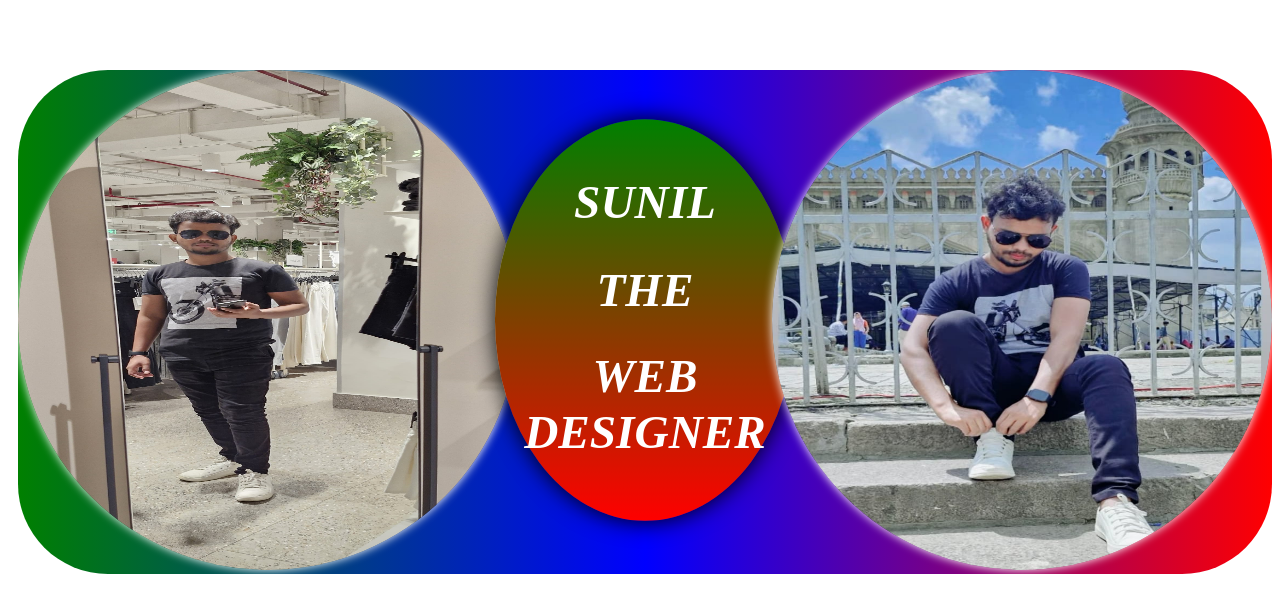
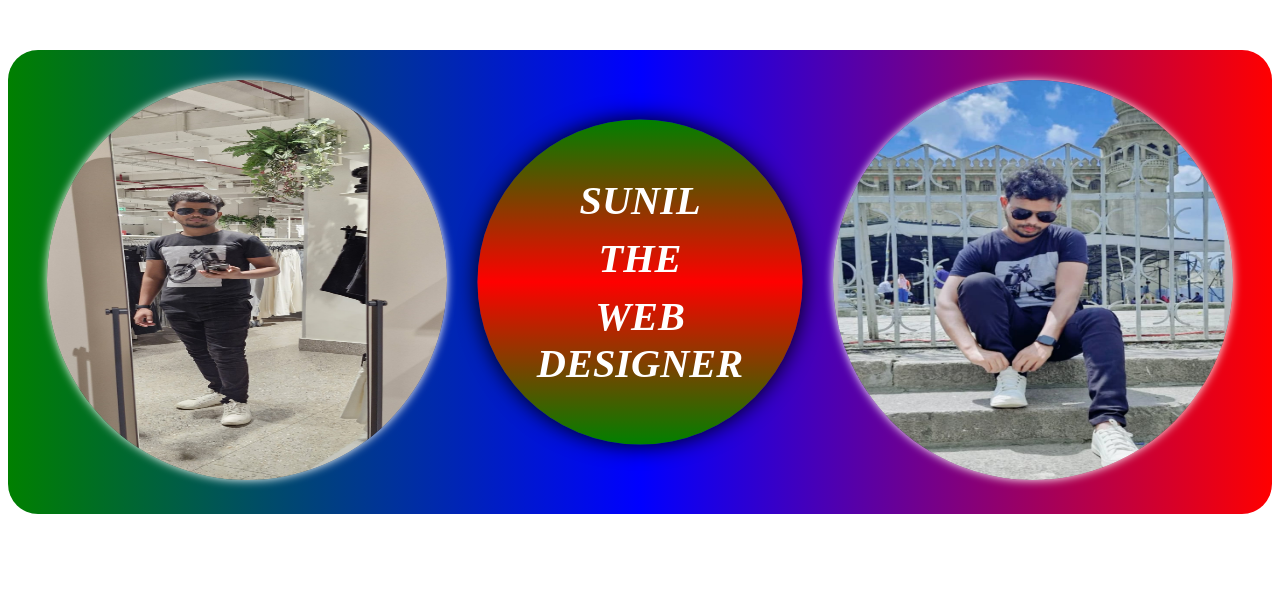
Before and after one commit to Suniltech86/MY-BLOG, a plain HTML site: page index.html in a window 1280 px wide. Drawn offline with Linux system fonts and the light colour scheme.

Commit message:
Update index.html

```diff
--- a/index.html
+++ b/index.html
@@ -1,47 +1,107 @@
 <!DOCTYPE html>
-<html lang="eng">
+<html lang="en">
 <head>
+<meta name="viewport" content="width=device-width, initial-scale=1.0">
 <style>
-#blog{justify-content:space-between; animation:colors 2s infinite alternate;background:linear-gradient(to right,red,blue,green);display:flex;  padding:0px;margin-left:10px;border-radius:90px; margin-top:70px;}
-#img1{border-radius:50%; height:500px;width:500px; animation:left-right 5s infinite alternate; box-shadow:0px 0px 10px white;}
-#img2{border-radius:50%;  height:500px;width:500px;  animation:right-left 5s infinite alternate; box-shadow:0px 0px 10px white;}
-#content{animation:zoom 2s infinite alternate,color 2s infinite alternate;font-style:italic; color:white; margin-top:80px; background:linear-gradient(green,red); box-shadow:0px 0px 20px black; border-radius:50%; padding:20px; height:300px;font-weight:bold; font-size:20px;}
-h1{text-align:center;}
-@keyframes colors{
-            from{background:linear-gradient(to right,red,blue,green);}
-             to{background:linear-gradient(to left,red,blue,green);}
+/* Main Layout */
+#blog {
+    display: flex;
+    justify-content: space-around;
+    align-items: center;
+    flex-wrap: wrap;
+    animation: colors 2s infinite alternate;
+    width: 100%;
+    padding: 20px;
+    margin-top: 50px;
+    border-radius: 30px;
+    box-sizing: border-box;
+}
+#img1, #img2 {
+    border-radius: 50%;
+    height: 400px;
+    width: 400px;
+    box-shadow: 0px 0px 10px white;
+    margin: 10px;
+}
+#img1 {
+    animation: left-right 5s infinite alternate;
+
+}
+#img2 {
+    animation: right-left 5s infinite alternate;
+}
+#content {
+    animation: zoom 2s infinite alternate;
+    background: linear-gradient(green, red, green);
+    font-style: italic;
+    color: white;
+    margin: 20px;
+    box-shadow: 0px 0px 20px black;
+    border-radius: 50%;
+    padding: 20px;
+    height: 250px;
+    width: 250px;
+    font-weight: bold;
+    font-size: 18px;
+    display: flex;
+    flex-direction: column;
+    justify-content: center;
+    align-items: center;
+}
+h1 {
+    text-align: center;
+    margin: 5px;
 }
 
-@keyframes zoom{
-          from{transform:scale(0.7);}
-		  to{transform:scale(1.3);}
+/* Animations */
+@keyframes colors {
+    from { background: linear-gradient(to right, red, blue, green); }
+    to { background: linear-gradient(to left, red, blue, green); }
 }
-@keyframes left-right{
-          from{transform:translate(500px);}
-           to{transform:translate(-0px);}
+@keyframes zoom {
+    from { transform: scale(0.8); }
+    to { transform: scale(1.2); }
 }
-@keyframes right-left{
-          from{transform:translate(-500px);}
-           to{transform:translate(0px);
+@keyframes left-right {
+    from { transform: translateX(500px); }
+    to { transform: translateX(0px); }
 }
-@keyframes zoom{
-           from{transform:scale(0.8);}
-		    to{transform:scale(1);}
+@keyframes right-left {
+    from { transform: translateX(-480px); }
+    to { transform: translateX(0px); }
+}
+
+/* Mobile Responsive Changes */
+@media (max-width: 768px) {
+    #img1, #img2 {
+        height: 200px;
+        width: 200px;
+    }
+    #content {
+        height: 200px;
+        width: 200px;
+        font-size: 16px;
+    }
+    #blog {
+        flex-direction: column;
+        align-items: center;
+    }
 }
 </style>
 </head>
 <body>
 <div id="blog">
-<div >
-<a href="index.html"><img src="s1.jpeg" id="img1"></a>
+    <div>
+        <img src="s1.jpeg" id="img1">
     </div>
 
     <div id="content">
         <h1>SUNIL</h1>
-<h1> THE</h1><h1> WEB DESIGNER</h1>
+        <h1>THE</h1>
+        <h1>WEB DESIGNER</h1>
     </div>
 
-<div >
+    <div>
         <img src="s4.jpeg" id="img2">
     </div>
 </div>
```
Lines whose indentation alone changed are shown as unchanged.
